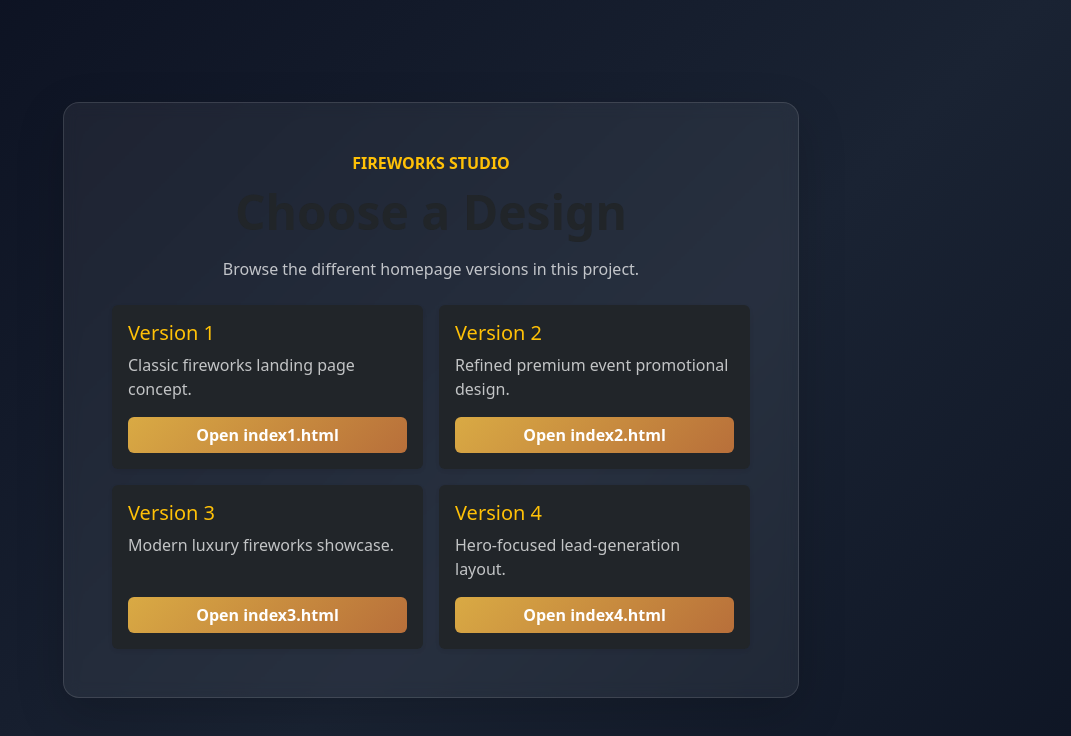
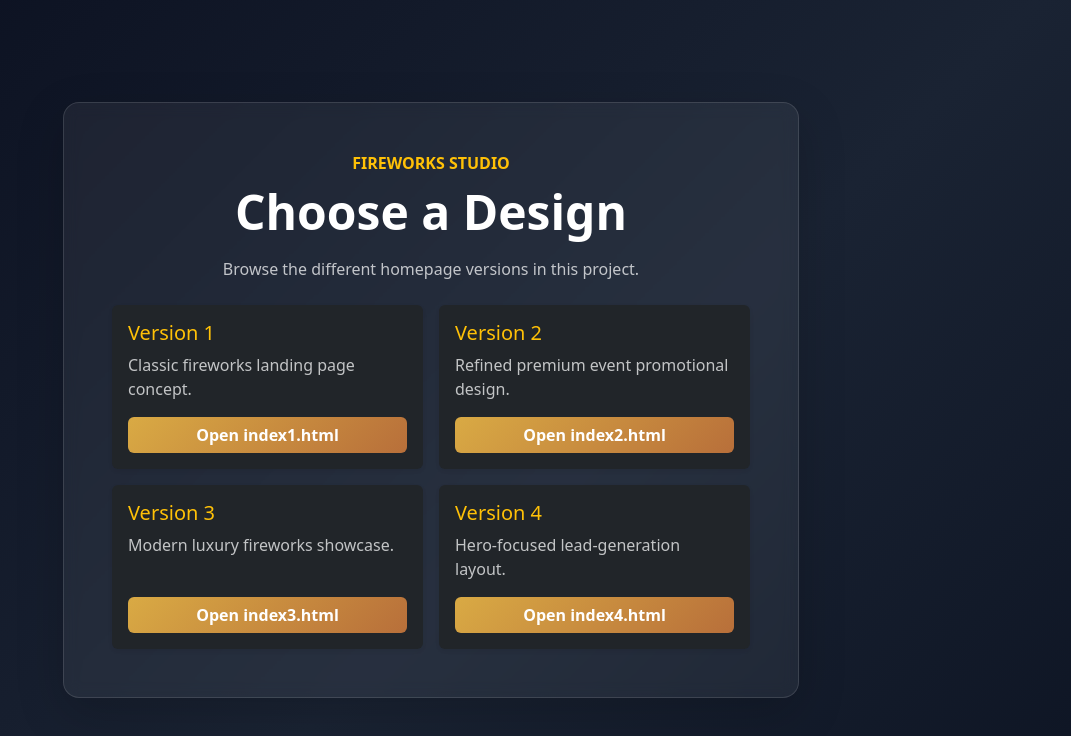
Before and after one commit to sorabhvasistha/firework-website, a plain HTML site: page index.html in a window 1280 px wide. Shown: the whole page, without its empty margins (209-1280 px from the left). Drawn offline with nearby package versions, Linux system fonts and the light colour scheme.

Commit message:
correct the font-color

```diff
--- a/index.html
+++ b/index.html
@@ -49,7 +49,7 @@
             <div class="card shadow-lg rounded-4 p-4 p-md-5">
               <div class="text-center mb-4">
                 <p class="text-uppercase text-warning fw-semibold mb-2">Fireworks Studio</p>
-                <h1 class="display-5 fw-bold mb-3">Choose a Design</h1>
+                <h1 class="display-5 fw-bold mb-3 text-white">Choose a Design</h1>
                 <p class="text-light opacity-75 mb-0">
                   Browse the different homepage versions in this project.
                 </p>
```
